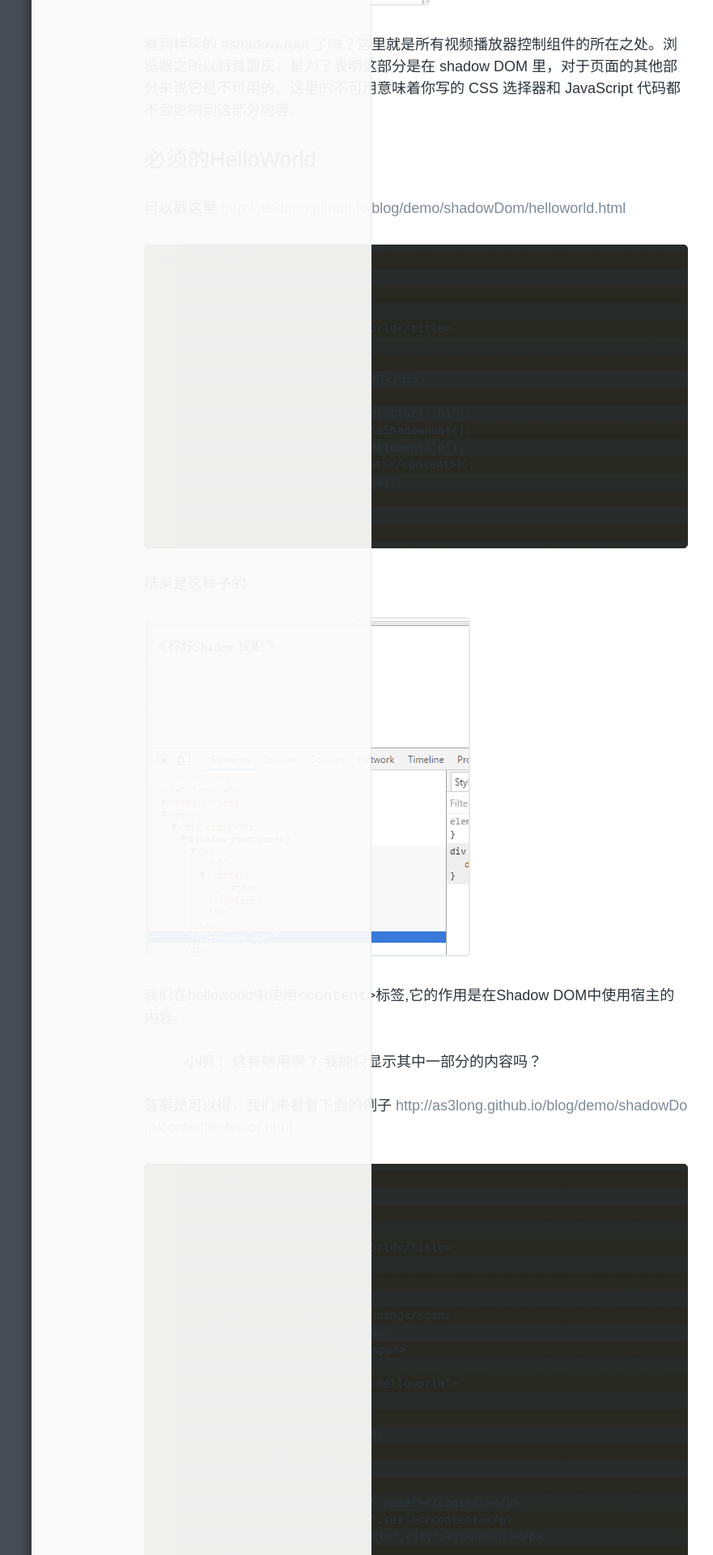
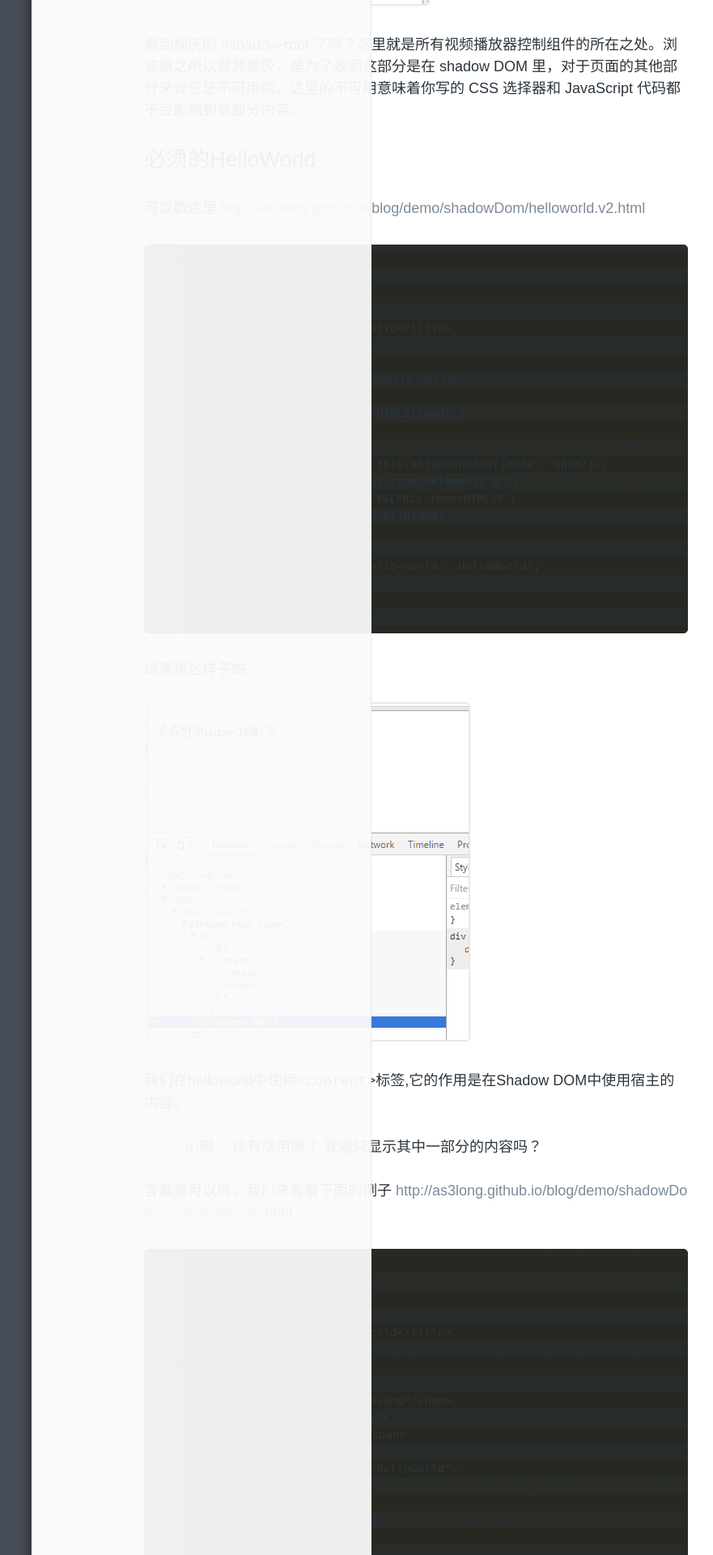
Before and after one commit to as3long/blog, a Jekyll site: the page built from _posts/2016-07-04-webcomponent-1.md, in a window 1280 px wide. Shown: the part 1892-3812 px from the top of the page at 81% size, without its empty margins (126-1007 px from the left). Built offline with Jekyll 4.4.1, drawn with Linux system fonts in a browser that asks for light colours; comment, search, counter and statistics services are not loaded; some of the changed text lies outside the part shown.

Commit message:
更新代码

````diff
--- a/_posts/2016-07-04-webcomponent-1.md
+++ b/_posts/2016-07-04-webcomponent-1.md
@@ -41,7 +41,7 @@
 ## 必须的HelloWorld
 
 可以戳这里
-[http://as3long.github.io/blog/demo/shadowDom/helloworld.html](http://as3long.github.io/blog/demo/shadowDom/helloworld.html)
+[http://as3long.github.io/blog/demo/shadowDom/helloworld.v2.html](http://as3long.github.io/blog/demo/shadowDom/helloworld.v2.html)
 
 ```
 <!DOCTYPE html>
@@ -51,13 +51,18 @@
     <title>Shadow DOM -- Hello World</title>
 </head>
 <body>
-    <div class="hi">你好Shadow DOM!</div>
+    <hello-world>你好Shadow DOM!</hello-world>
     <script>
-        var hi = document.querySelector('.hi');
-        var shadowRoot = hi.createShadowRoot();
-        var dom = document.createElement('p');
-        dom.innerHTML = '《<content></content>》';
-        shadowRoot.appendChild(dom);
+        class HelloWorld extends HTMLElement {
+            constructor() {
+                super();
+                var shadowRoot = this.attachShadow({mode: 'open'});
+                var dom = document.createElement('p');
+                dom.innerHTML = `《${this.innerHTML}》`;
+                shadowRoot.appendChild(dom)
+            }
+        }
+        customElements.define('hello-world', HelloWorld);
     </script>
 </body>
 </html>
````
Also changed, not shown: demo/shadowDom/helloworld.v2.html (added, +22 -0 lines).
